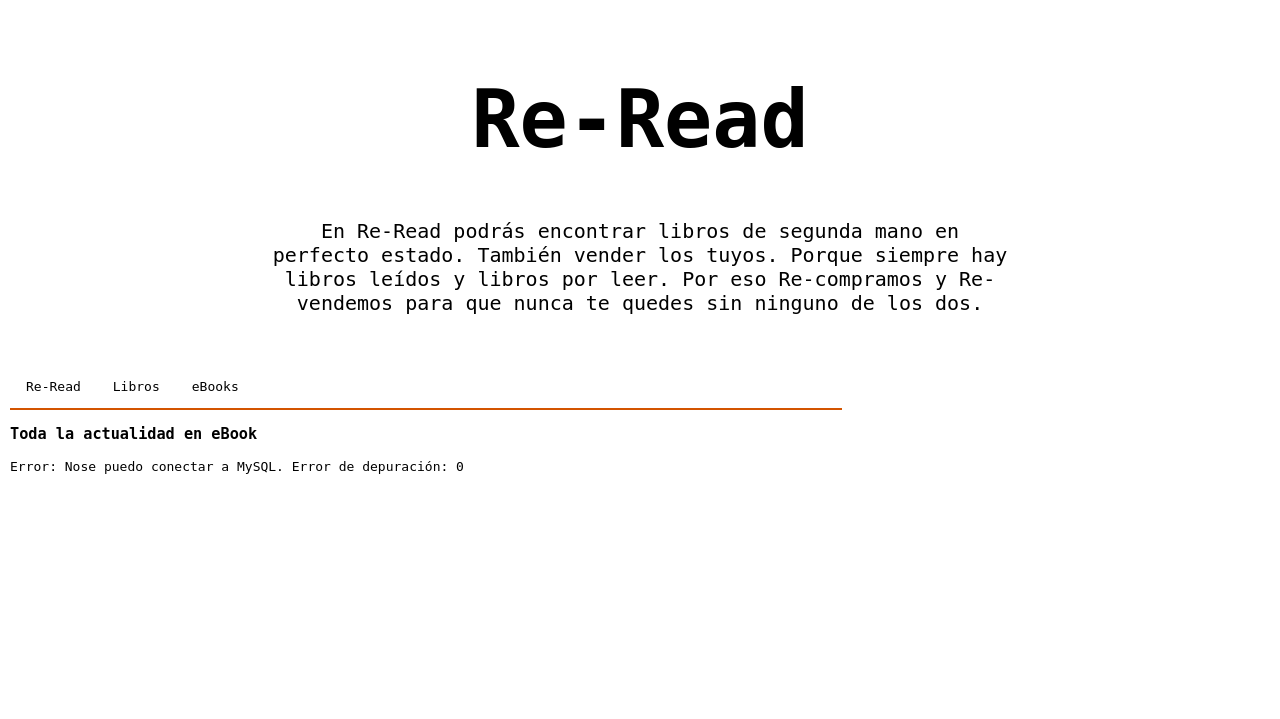
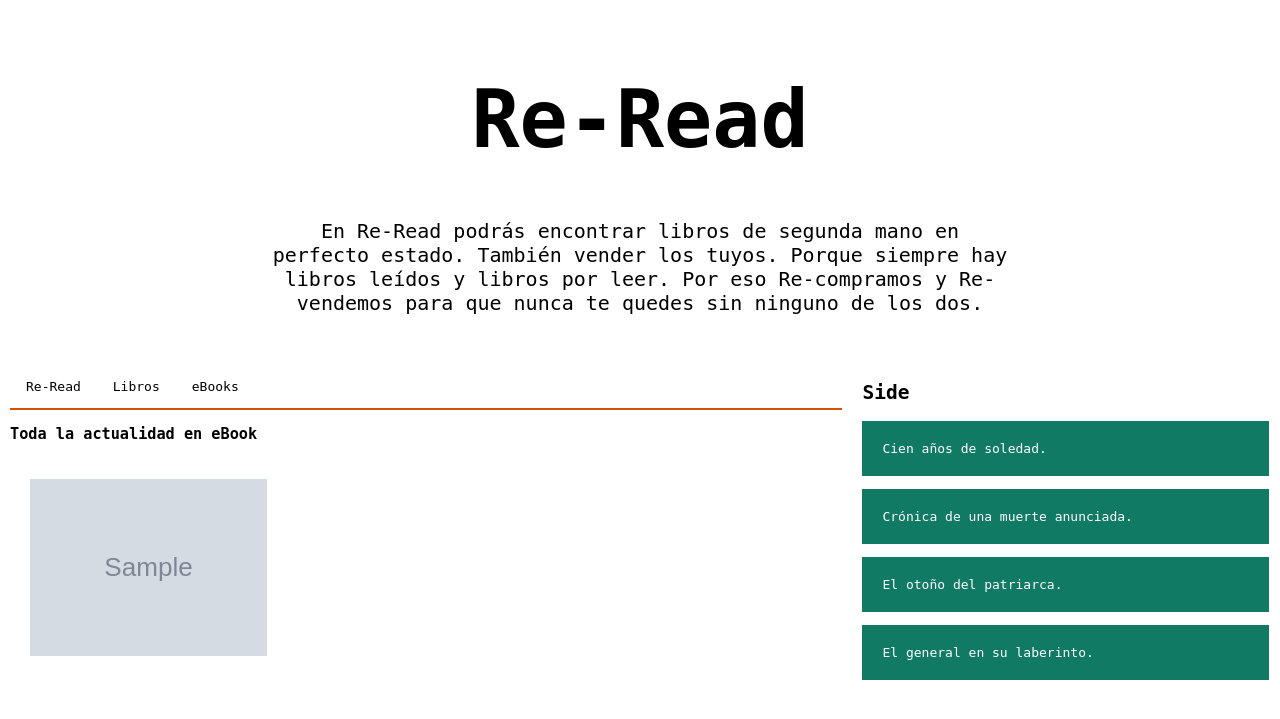
Before and after one commit to EloiRodriguez/reread-php, a PHP site: page /view/ebook.php in a window 1280 px wide. Shown: the part 65-784 px from the top of the page. Run offline with PHP 8.4, Linux system fonts and the light colour scheme; tables that the repository leaves empty or names only in its code hold one stand-in row (values such as "Sample post"); grey boxes marked "Sample" are stand-in pictures.

Commit message:
add service connetion

```diff
--- a/services/connection.php
+++ b/services/connection.php
@@ -3,16 +3,16 @@
 
 $host="localhost";
 $user="root";
-$pass="root";
+$pass="";
 $db="reread";
 
 //Crear la conexión
 $conn = mysqli_connect($host, $user, $pass, $db);
 
 //Checkear la conexión
-if ($conn){
-    echo "Error: Nose puedo conectar a MySQL.". PHP_EOL;
-    echo "Error de depuración: " . mysqli_connect_errno() . PHP_EOL;
+if (!$conn){
+    echo "Error: Nose puedo conectar a MySQL." . PHP_EOL;
+    echo "Error de depuración: " .mysqli_connect_errno() . PHP_EOL;
     exit;
 }else{
     mysqli_set_charset($conn, "utf8");
--- a/view/ebook.php
+++ b/view/ebook.php
@@ -40,11 +40,11 @@
     include '../services/connection.php';
 
     //2. Selección y muestra de datos de la base de datos
-    $result = mysqli_query($conn, "SELECT Books.Descripcion, Books.img, Books.Title FROM Books WHERE eBook !='0'");
+    $result = mysqli_query($conn, "SELECT Books.Description, Books.img, Books.Title FROM Books WHERE eBook !='0'");
 
     if (!empty($result) && mysqli_num_rows($result) > 0) {
       while ($row = mysqli_fetch_array($result)) {
-        echo "<div class='gallery'>";
+        echo "<div class='ebook'>";
         //Añadimos la imagen a la paguina con la etiqueta img de HTML
         echo "<img src=../img/".$row['img']." alt='".$row['Title']."'>";
         //Añadimos el titulo a la pagina con la etiqueta h2 de HTML
```
Also changed, not shown: img/ebook_1.jpg (deleted), img/ebook_2.jpg (deleted), img/ebook_3.jpg (deleted), img/ebook_4.jpg (deleted).
